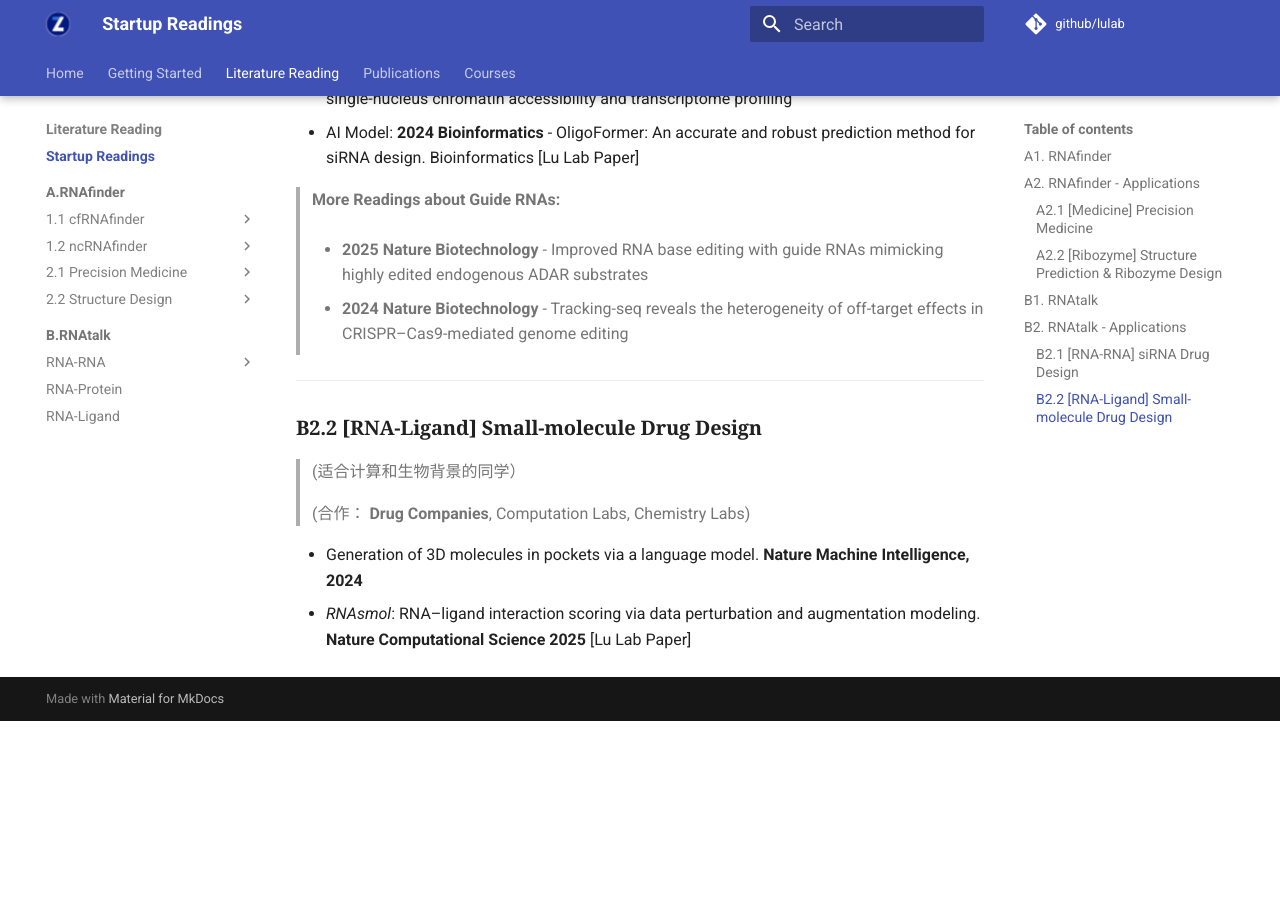
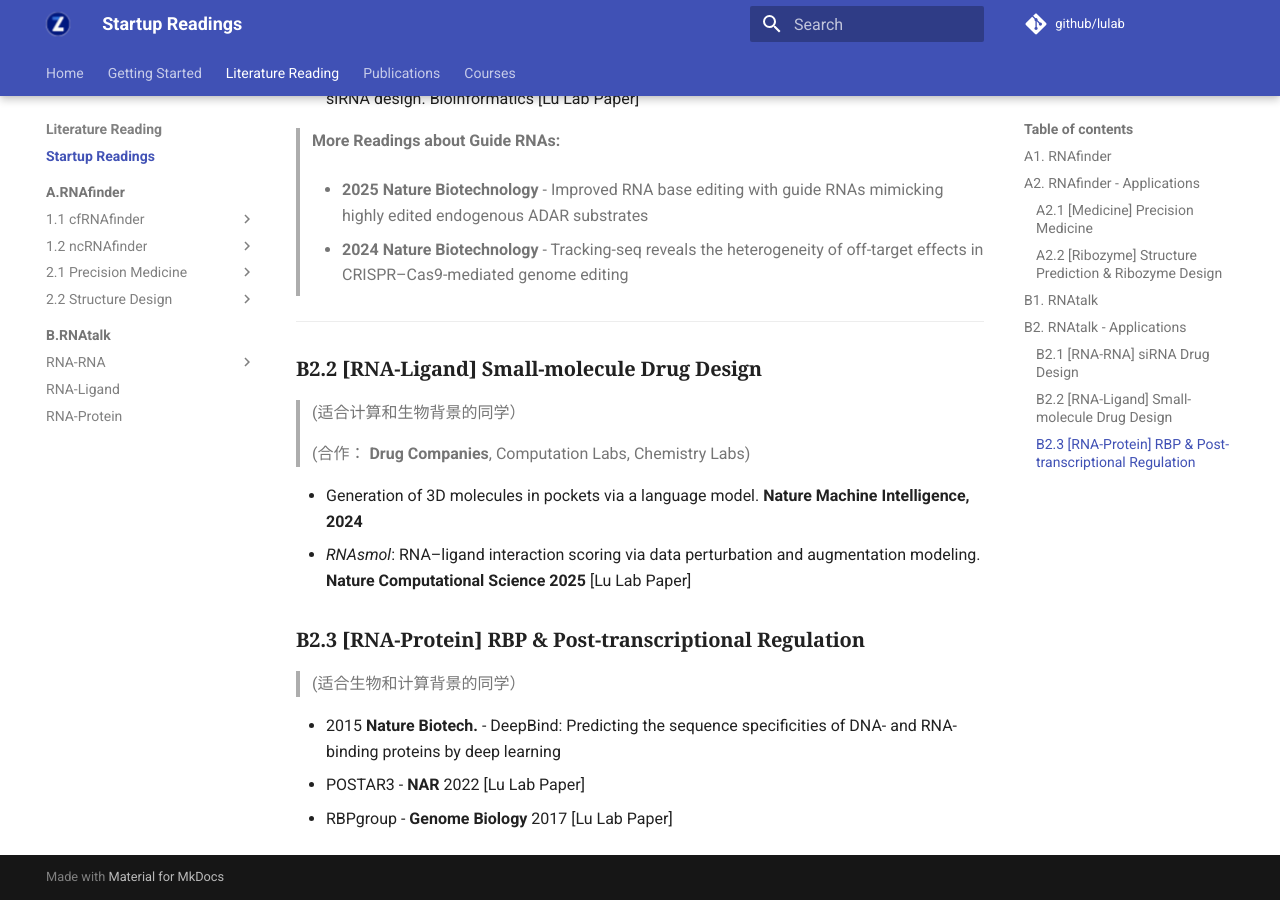
Before and after one commit to lulab/mkdocs, an MkDocs documentation site: the page built from docs/reading/startup.md, in a window 1280 px wide and 900 px high, scrolled down 2949 px. Built offline with MkDocs 1.6.1 and Material for MkDocs 9.7.7, drawn with Linux system fonts in a browser that asks for light colours; before the commit the page ends 3670 px from its top, so only the background shows below that; some of the changed text lies outside the part shown.

Commit message:
update reading

```diff
--- a/docs/reading/startup.md
+++ b/docs/reading/startup.md
@@ -103,3 +102,11 @@
 
 * Generation of 3D molecules in pockets via a language model. **Nature Machine Intelligence,** **2024**
 * *RNAsmol*: RNA–ligand interaction scoring via data perturbation and augmentation modeling. **Nature Computational Science** **2025** [Lu Lab Paper]
+
+### B2.3 [RNA-Protein] RBP & Post-transcriptional Regulation
+
+> (适合生物和计算背景的同学）
+
+* 2015 **Nature Biotech.** - DeepBind: Predicting the sequence specificities of DNA- and RNA-binding proteins by deep learning
+* POSTAR3 - **NAR** 2022  [Lu Lab Paper]
+* RBPgroup - **Genome Biology** 2017 [Lu Lab Paper]
--- a/mkdocs.yml
+++ b/mkdocs.yml
@@ -126,8 +126,8 @@
         - Seq - Interaction: reading/B.RNAtalk/RNA-RNA/Seq - Interaction.md
         - Seq - Single Cell: reading/B.RNAtalk/RNA-RNA/Seq - Single Cell.md
         - siRNA Drug Design: reading/B.RNAtalk/RNA-RNA/siRNA Drug Design.md
+      - RNA-Ligand: reading/B.RNAtalk/RNA-Ligand//RNA-Ligand.md
       - RNA-Protein: reading/B.RNAtalk/RNA-Protein/RNA-Protein.md
-      - RNA-Ligand: reading/B.RNAtalk/RNA-Ligand//RNA-Ligand.md
   - Publications:
     - By Year: pub/pub.md
     - By Topic: pub/pub-topics.md
```
Also changed, not shown: other parts of docs/reading/startup.md (+1 -2 lines).
